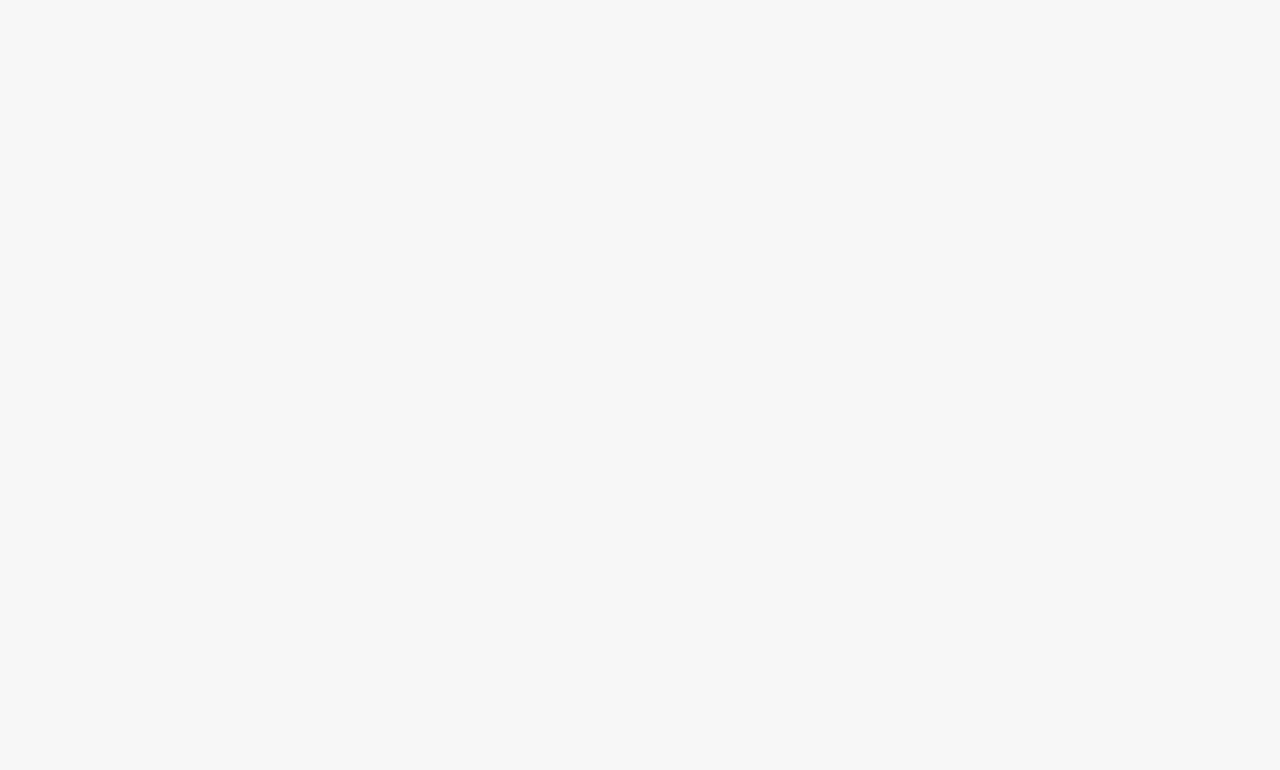
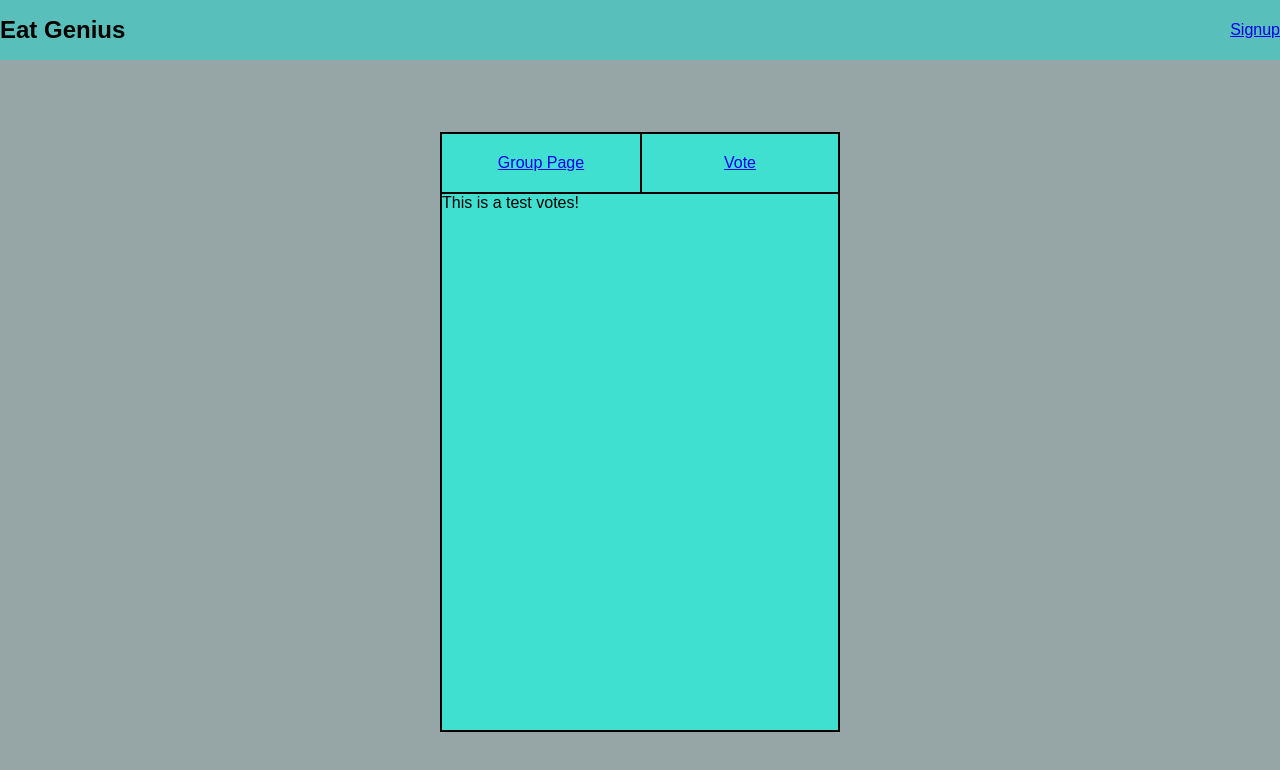
Before and after one commit to eat-genius/eat_genius_react, a React (Create React App) app: page /group/vote in a window 1280 px wide. Shown: the top 770 px of the page. Built offline with nearby package versions, Linux system fonts and the light colour scheme; no server answers.

Commit message:
Worked on groups page

```diff
--- a/src/app/App.js
+++ b/src/app/App.js
@@ -1,4 +1,7 @@
 import AddPeople from '../new-group/add-people'
+import Group from '../group/group'
+import GroupPage from '../group/group-page'
+import GroupVote from '../group/group-vote'
 import Landing from '../landing/landing'
 import Navbar from './navbar'
 import NewGroup from '../new-group/new-group'
@@ -20,6 +23,10 @@ class App extends Component {
           <Route path='/profile' component={Profile} />
           <Route path='/newGroup' component={NewGroup} />
           <Route path='/addPeople' component={AddPeople} />
+          <Route path='/group' component={Group}>
+            <IndexRoute component={GroupPage} />
+            <Route path='/group/vote' component={GroupVote} />
+          </Route>
         </Route>
       </Router>
     )
--- a/src/app/navbar.js
+++ b/src/app/navbar.js
@@ -9,6 +9,7 @@ class Navbar extends React.Component {
 
     this.state = {
       group: {
+        id: 0,
         name: '',
         location: '',
         search: '',
@@ -25,7 +26,7 @@ class Navbar extends React.Component {
     axios.get('/token')
       .then((res) => {
         if (res.data) {
-          browserHistory.push('/profile')
+          // browserHistory.push('/profile')
           return
         }
 
@@ -37,6 +38,7 @@ class Navbar extends React.Component {
     this.setState({
       group: newGroup
     })
+    // console.log(this.state.group)
   }
 
   updateUser (newUserId) {
--- /dev/null
+++ b/src/group/group-page.css
@@ -0,0 +1,46 @@
+.group-page {
+  height: 90%;
+  display: flex;
+  flex-direction: column;
+}
+
+.group-page-name {
+  display: flex;
+  justify-content: center;
+  margin-top: 3%;
+}
+
+.group-page-people {
+  display: flex;
+  justify-content: space-around;
+  margin-top: 3%;
+}
+
+.group-page-person {
+  display: flex;
+  flex-direction: column;
+}
+
+.group-page-img {
+  height: 30px;
+  width: 30px;
+  border-radius: 50%;
+}
+
+.group-page-results {
+  height: 90%;
+  border: solid black 2px;
+  display: flex;
+  justify-content: flex-start;
+}
+
+.group-page-places {
+  width: 30%;
+  height: 100%;
+}
+
+.group-page-map {
+  width: 70%;
+  height: 100%;
+  border-left: solid black 2px;
+}
--- /dev/null
+++ b/src/group/group-page.js
@@ -0,0 +1,40 @@
+import React, { Component } from 'react'
+// import { Link } from 'react-router'
+// import axios from 'axios'
+import './group-page.css'
+
+class GroupPage extends Component {
+  // constructor (props) {
+  //   super(props)
+  //
+  //   this.state = {
+  //     group: props.group
+  //   }
+  //
+  //   console.log(props.group.people)
+  // }
+
+  render () {
+    return (
+      <div className='group-page'>
+        <div className='group-page-name'>{this.props.group.name}</div>
+        <div className='group-page-people'>
+          {this.props.group.people.map((person) => {
+            return (
+              <div key={person.id} className='group-page-person'>
+                <img src={person.profile_photo_url} className='group-page-img' alt='img' />
+                <div>{person.first_name}</div>
+              </div>
+            )
+          })}
+        </div>
+        <div className='group-page-results'>
+          <div className='group-page-places'>places</div>
+          <div className='group-page-map'>Map</div>
+        </div>
+      </div>
+    )
+  }
+}
+
+module.exports = GroupPage
--- /dev/null
+++ b/src/group/group-vote.js
@@ -0,0 +1,24 @@
+import React, { Component } from 'react'
+// import { Link } from 'react-router'
+// import axios from 'axios'
+import './group-vote.css'
+
+class GroupVote extends Component {
+  constructor (props) {
+    super(props)
+
+    this.state = {
+      // state
+    }
+  }
+
+  render () {
+    return (
+      <div className='group-vote'>
+        This is a test votes!
+      </div>
+    )
+  }
+}
+
+module.exports = GroupVote
--- /dev/null
+++ b/src/group/group.css
@@ -0,0 +1,33 @@
+.group {
+  display: flex;
+  justify-content: center;
+  align-items: center;
+  background-color: #96a5a5;
+  height: 93vh;
+}
+
+.group-main {
+  width: 400px;
+  height: 600px;
+  border: solid black 2px;
+  background-color: turquoise;
+}
+
+.group-head {
+  width: 100%;
+  height: 10%;
+  margin: 0;
+  border-bottom: solid black 2px;
+  display: flex;
+}
+
+.group-tab {
+  width: 50%;
+  display: flex;
+  justify-content: center;
+  align-items: center;
+}
+
+.group-tab:last-child {
+  border-left: solid black 2px;
+}
--- /dev/null
+++ b/src/group/group.js
@@ -0,0 +1,49 @@
+import React, { Component } from 'react'
+import { Link } from 'react-router'
+// import axios from 'axios'
+import './group.css'
+
+class Group extends Component {
+  // constructor (props) {
+  //   super(props)
+  //
+  //   this.state = {
+  //     group: props.group
+  //   }
+  // }
+
+  // componentDidMount () {
+  //   axios.get(`/users/id`)
+  //     .then((res) => {
+  //       const name = `${res.data.first_name} ${res.data.last_name}`
+  //       const profileUrl = res.data.profile_photo_url
+  //       this.setState({ name, profileUrl })
+  //       console.log(this.state.profileUrl)
+  //       return axios.get(`/groups/user`)
+  //     })
+  //     .then((response) => {
+  //       this.setState({ groups: response.data })
+  //     })
+  //     .catch((err) => {
+  //       console.log('it failed', err)
+  //     })
+  // }
+
+  render () {
+    return (
+      <div className='group'>
+        <div className='group-main'>
+          <header className='group-head'>
+            <Link to='/group' className='group-tab'>Group Page</Link>
+            <Link to='/group/vote' className='group-tab'>Vote</Link>
+          </header>
+          {React.cloneElement(this.props.children, {
+            group: this.props.group
+          })}
+        </div>
+      </div>
+    )
+  }
+}
+
+module.exports = Group
--- a/src/new-group/add-people.js
+++ b/src/new-group/add-people.js
@@ -32,6 +32,9 @@ class AddPeople extends React.Component {
   addMember (person) {
     const newMember = this.state.people.filter(ele => ele.id === person.id)[0]
     const newGroup = this.state.group
+    if (!newGroup.hasOwnProperty('people')) {
+      newGroup.people = []
+    }
     newGroup.people.push(newMember)
     this.setState({ group: newGroup })
   }
--- a/src/profile/profile.js
+++ b/src/profile/profile.js
@@ -1,5 +1,5 @@
 import React, { Component } from 'react'
-import { Link } from 'react-router'
+import { Link, browserHistory } from 'react-router'
 import axios from 'axios'
 import './profile.css'
 
@@ -12,15 +12,16 @@ class Profile extends Component {
       profileUrl: '',
       groups: []
     }
+
+    this.handleClick = this.handleClick.bind(this)
   }
 
   componentDidMount () {
-    axios.get(`/users/id`)
+    axios.get('/users/id')
       .then((res) => {
         const name = `${res.data.first_name} ${res.data.last_name}`
         const profileUrl = res.data.profile_photo_url
         this.setState({ name, profileUrl })
-        console.log(this.state.profileUrl)
         return axios.get(`/groups/user`)
       })
       .then((response) => {
@@ -31,6 +32,19 @@ class Profile extends Component {
       })
   }
 
+  handleClick (group) {
+    const newGroup = group
+    axios.get(`/group/users/${group.id}`)
+      .then((res) => {
+        newGroup.people = res.data
+        this.props.updateGroup(newGroup)
+      })
+      .catch((err) => {
+        console.log('itfailed', err)
+      })
+    browserHistory.push('/group')
+  }
+
   render () {
     return (
       <div className='profile-page'>
@@ -39,7 +53,7 @@ class Profile extends Component {
           <div className='profile-header'>
             <div className='profile-pic'>
               {/* <i className='material-icons'>person</i> */}
-              <img src={this.state.profileUrl}/>
+              <img src={this.state.profileUrl} />
             </div>
             <div className='profile-name'>{this.state.name}</div>
           </div>
@@ -52,7 +66,7 @@ class Profile extends Component {
             <tbody>
               { this.state.groups.map((group) => {
                 return (
-                  <tr key={group.id}><td className='profile-td'>{group.name}</td></tr>
+                  <tr key={group.id} onClick={() => this.handleClick(group)}><td className='profile-td'>{group.name}</td></tr>
                 )
               })}
             </tbody>
```
Also changed, not shown: src/group/group-vote.css (added), 1 other file (tests, documents, lock files or other folders).
